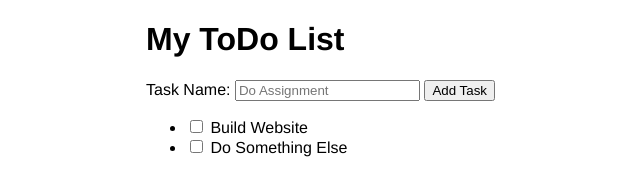
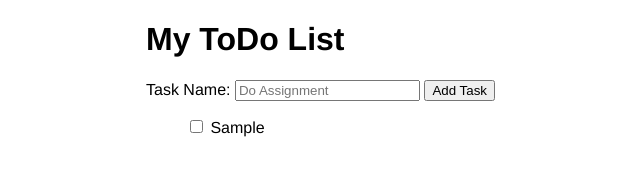
Before and after one commit to itsbengray/todolist, a plain HTML site: page index.html in a window 1280 px wide. Both pictures are taken after typing "Sample" into the empty fields and a click on the button "Add Task". Shown: the whole page, without its empty margins (194-834 px from the left). Drawn offline with Linux system fonts and the light colour scheme.

Commit message:
Using HTML template

```diff
--- a/index.html
+++ b/index.html
@@ -22,21 +22,20 @@
         </button>
     </form>
 
-    <ul>
-        <li>
-            <label>
-                <input type ="checkbox">
-                Build Website
-            </label>
-        </li>
+    <ul id="todo-list">
 
-        <li>
-            <label>
-                <input type ="checkbox">
-                Do Something Else
-            </label>
-        </li>
     </ul>
+
+<script id="list-item-template" type="text/template"
+    <li>
+        <label>
+            <input type ="checkbox">
+            <!--Task_Name-->
+        </label>
+    </li>
+</script>
+
+
 
     <script src="js/script.js"></script>
 </body>
--- a/js/script.js
+++ b/js/script.js
@@ -1,17 +1,23 @@
-// Step 1: Find Element
+// Step 1: Find Element by ID
 let addTaskbutton = document.getElementById("add-task");
 
 let newTaskInput = document.getElementById("task-input");
 
 let todoListContainer = document.getElementById("todo-list");
 
+let templateElement = document.getElementById("list-item-template");
+
+let template = templateElement.innerHTML;
+
 // Step 2: Write a function to implement the behaviour
 function onAddTaskClicked(event){
     let taskName = newTaskInput.value;
     newTaskInput.value = "";
-    console.log(taskName);
-    todoListContainer.insertAdjacentHTML("afterbegin",taskName);
+
+
+    let taskHTML = template.replace("<!--Task_Name-->",taskName);
+    todoListContainer.insertAdjacentHTML("afterbegin",taskHTML);
 }
 
-// Step 3: Link element, function and event
+// Step 3: Link element, function and event, event listener
 addTaskbutton.addEventListener('click',onAddTaskClicked);
```
